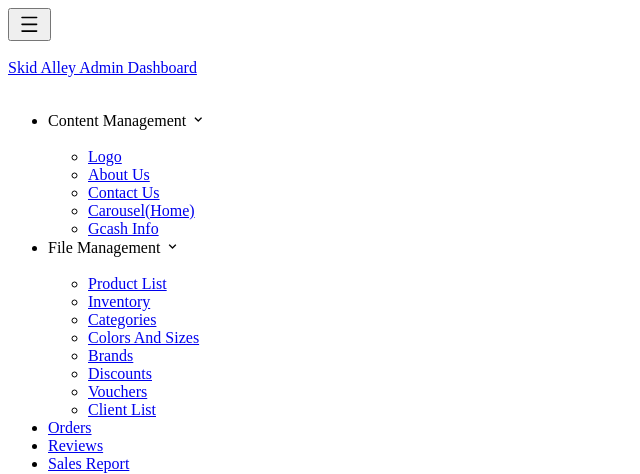
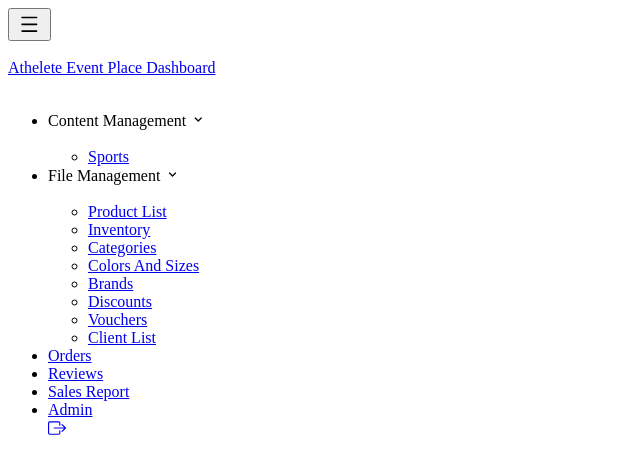
Before and after one commit to iyann69420/AEP_System, a PHP site: page /partials/sidebar.php in a window 1280 px wide. Shown: the top 474 px of the page, without its empty margins (0-640 px from the left). Run offline with PHP 8.4, Linux system fonts and the light colour scheme.

Commit message:
update sa sidebar pati databas and javascript

```diff
--- a/css/sidebar.css
+++ b/css/sidebar.css
@@ -8,7 +8,7 @@
 }
 
 .menu ul li a:hover {
-    color: orange;
+    color: red;
 }
 
 .text-center .menu {
--- a/index.php
+++ b/index.php
@@ -1,5 +1,6 @@
 <?php
 include ('./partials/sidebar.php');
+include ('./connection/constants.php');
 ?>
 
 <link rel="stylesheet" href="css/sidebar.css">
--- /dev/null
+++ b/javascript/sidebar.js
@@ -0,0 +1,24 @@
+
+document.addEventListener('DOMContentLoaded', function () {
+
+        document.getElementById('sidebarCollapse').addEventListener('click', function () {
+            const sidebar = document.getElementById('sidebar');
+            sidebar.classList.toggle('active');
+        });
+
+
+
+    });
+
+function toggleSubMenu(element) {
+            const subMenu = element.nextElementSibling;
+            const arrow = element.querySelector(".arrow");
+
+            if (subMenu.style.display === 'block') {
+                subMenu.style.display = 'none';
+                arrow.classList.remove('rotate');
+            } else {
+                subMenu.style.display = 'block';
+                arrow.classList.add('rotate');
+            }
+        }
--- a/partials/sidebar.php
+++ b/partials/sidebar.php
@@ -1,5 +1,4 @@
 <?php
-
 
 
 
@@ -10,24 +9,31 @@
 </style>
 
 <html>
+
 <head>
     <meta name="viewport" content="width=device-width, initial-scale=1.0">
-    <title>Skid Alley Admin Dashboard</title>
+    <title>Athelete Event Place Dashboard</title>
     <link rel="stylesheet" href="../admin/css/admin.css">
     <link href='https://unpkg.com/boxicons@2.1.4/css/boxicons.min.css' rel='stylesheet'>
-    <link rel="stylesheet" href="https://cdnjs.cloudflare.com/ajax/libs/font-awesome/5.15.3/css/all.min.css" integrity="sha384-GLhlTQ8iZSL+poG6eA6q8QDH7g3uKEO/4F+sl5LU6I5LdQDO/1u2wnf50pdPw1x" crossorigin="anonymous">
+    <link rel="stylesheet" href="https://cdnjs.cloudflare.com/ajax/libs/font-awesome/5.15.3/css/all.min.css"
+        integrity="sha384-GLhlTQ8iZSL+poG6eA6q8QDH7g3uKEO/4F+sl5LU6I5LdQDO/1u2wnf50pdPw1x" crossorigin="anonymous">
 
 </head>
+
+
+
 <body>
     <div class="menu text-center">
         <div class="wrapper">
 
             <button id="sidebarCollapse">
-                <svg class="svg-icon" style="width: 2em; height: 2em; vertical-align: middle; fill: currentColor; overflow: hidden;" viewBox="0 0 1024 1024" version="1.1" xmlns="http://www.w3.org/2000/svg">
-                    <path d="M232.369231 282.813046h559.261538a31.507692 31.507692 0 0 0 0-63.015384h-559.261538a31.507692 31.507692 0 0 0 0 63.015384zM791.630769 480.492308h-559.261538a31.507692 31.507692 0 0 0 0 63.015384h559.261538a31.507692 31.507692 0 0 0 0-63.015384zM791.630769 741.186954h-559.261538a31.507692 31.507692 0 0 0 0 63.015384h559.261538a31.507692 31.507692 0 0 0 0-63.015384z" />
+                <svg class="svg-icon"
+                    style="width: 2em; height: 2em; vertical-align: middle; fill: currentColor; overflow: hidden;"
+                    viewBox="0 0 1024 1024" version="1.1" xmlns="http://www.w3.org/2000/svg">
+                    <path
+                        d="M232.369231 282.813046h559.261538a31.507692 31.507692 0 0 0 0-63.015384h-559.261538a31.507692 31.507692 0 0 0 0 63.015384zM791.630769 480.492308h-559.261538a31.507692 31.507692 0 0 0 0 63.015384h559.261538a31.507692 31.507692 0 0 0 0-63.015384zM791.630769 741.186954h-559.261538a31.507692 31.507692 0 0 0 0 63.015384h559.261538a31.507692 31.507692 0 0 0 0-63.015384z" />
                 </svg>
             </button>
-
 
 
         </div>
@@ -35,13 +41,13 @@
 
     <div class="sidebar" id="sidebar">
         <br>
+
         <a href="index.php"> <!-- Add this line to make the title clickable -->
-            <div class="sidebar-title">Skid Alley Admin Dashboard</div>
+            <div class="sidebar-title">Athelete Event Place Dashboard</div>
         </a>
         <div class="wrapper">
             <ul>
                 <br>
-
                 <li>
                     <div class="icon-link" onclick="toggleSubMenu(this)">
                         <span class="link_name">Content Management</span>
@@ -49,16 +55,10 @@
                     </div>
                     <ul class="sub-menu">
                         <br>
-                    <li><a href="logo.php">Logo</a></li>
-                    <li><a href="aboutus.php">About Us</a></li>
-                    <li><a href="contactus.php">Contact Us</a></li>
-                    <li><a href="carousel.php">Carousel(Home)</a></li>
-                    <li><a href="gcash-info.php">Gcash Info</a></li>
+                        <li><a href="sports/sports.php">Sports</a></li>
+
                     </ul>
                 </li>
-
-
-
                 <li>
                     <div class="icon-link" onclick="toggleSubMenu(this)">
                         <span class="link_name">File Management</span>
@@ -76,31 +76,19 @@
                         <li><a href="clients.php">Client List</a></li>
                     </ul>
                 </li>
-
-
-
                 <li><a href="orders.php">Orders</a></li>
-
-
-
                 <li><a href="reviews.php">Reviews</a></li>
-
-
-
                 <li><a href="sales-report.php">Sales Report</a></li>
-
-
-
-
-
                 <li><a href="admin.php">Admin</a></li>
-
 
                 <div class="logout-button">
                     <a href="logout.php">
-                    <svg xmlns="http://www.w3.org/2000/svg" width="18" height="18" fill="currentColor" class="bi bi-box-arrow-right" viewBox="0 0 16 16">
-                        <path fill-rule="evenodd" d="M10 12.5a.5.5 0 0 1-.5.5h-8a.5.5 0 0 1-.5-.5v-9a.5.5 0 0 1 .5-.5h8a.5.5 0 0 1 .5.5v2a.5.5 0 0 0 1 0v-2A1.5 1.5 0 0 0 9.5 2h-8A1.5 1.5 0 0 0 0 3.5v9A1.5 1.5 0 0 0 1.5 14h8a1.5 1.5 0 0 0 1.5-1.5v-2a.5.5 0 0 0-1 0v2z"/>
-                        <path fill-rule="evenodd" d="M15.854 8.354a.5.5 0 0 0 0-.708l-3-3a.5.5 0 0 0-.708.708L14.293 7.5H5.5a.5.5 0 0 0 0 1h8.793l-2.147 2.146a.5.5 0 0 0 .708.708l3-3z"/>
+                        <svg xmlns="http://www.w3.org/2000/svg" width="18" height="18" fill="currentColor"
+                            class="bi bi-box-arrow-right" viewBox="0 0 16 16">
+                            <path fill-rule="evenodd"
+                                d="M10 12.5a.5.5 0 0 1-.5.5h-8a.5.5 0 0 1-.5-.5v-9a.5.5 0 0 1 .5-.5h8a.5.5 0 0 1 .5.5v2a.5.5 0 0 0 1 0v-2A1.5 1.5 0 0 0 9.5 2h-8A1.5 1.5 0 0 0 0 3.5v9A1.5 1.5 0 0 0 1.5 14h8a1.5 1.5 0 0 0 1.5-1.5v-2a.5.5 0 0 0-1 0v2z" />
+                            <path fill-rule="evenodd"
+                                d="M15.854 8.354a.5.5 0 0 0 0-.708l-3-3a.5.5 0 0 0-.708.708L14.293 7.5H5.5a.5.5 0 0 0 0 1h8.793l-2.147 2.146a.5.5 0 0 0 .708.708l3-3z" />
                         </svg>
                     </a>
                 </div>
@@ -111,63 +99,9 @@
 
 
 
-
-
-
-<script>
-
-document.addEventListener('DOMContentLoaded', function () {
-
-        document.getElementById('sidebarCollapse').addEventListener('click', function () {
-            const sidebar = document.getElementById('sidebar');
-            sidebar.classList.toggle('active');
-        });
-
-
-        updateNotificationCount();
-
-
-        setInterval(updateNotificationCount, 1000);
-    });
-
-function toggleSubMenu(element) {
-            const subMenu = element.nextElementSibling;
-            const arrow = element.querySelector(".arrow");
-
-            if (subMenu.style.display === 'block') {
-                subMenu.style.display = 'none';
-                arrow.classList.remove('rotate');
-            } else {
-                subMenu.style.display = 'block';
-                arrow.classList.add('rotate');
-            }
-        }
-        function updateNotificationCount() {
-
-        var xhr = new XMLHttpRequest();
-        xhr.onreadystatechange = function () {
-            if (this.readyState == 4 && this.status == 200) {
-
-                var count = parseInt(this.responseText);
-
-
-                var notificationCountElement = document.getElementById('notificationCount');
-
-                // Update the notification count in the HTML
-                notificationCountElement.textContent = count;
-
-
-                if (count === 0) {
-                    notificationCountElement.style.display = 'none';
-                } else {
-                    notificationCountElement.style.display = 'block';
-                }
-            }
-        };
-        xhr.open("GET", "get-notification-count.php", true);
-        xhr.send();
-    }
-    </script>
 </body>
 
 </html>
+
+<!-- script here -->
+<script src="javascript/sidebar.js"></script>
```
Also changed, not shown: sports/sports.php (added, +18 -0 lines), javascript/sample.js (deleted). Lines whose indentation alone changed are shown as unchanged.
